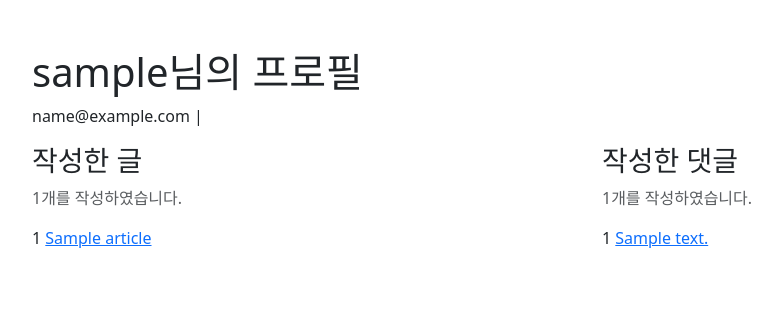
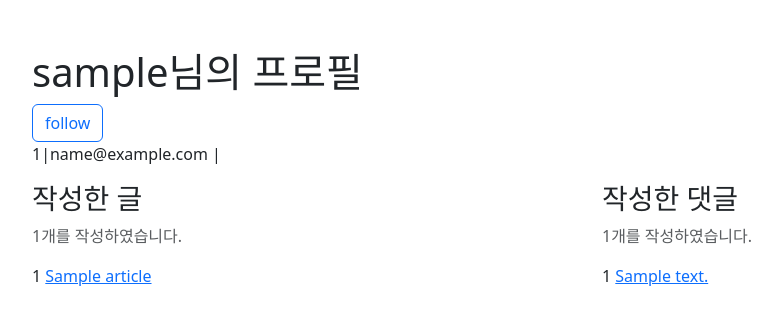
Before and after one commit to jiyeong99/likes_modelForm, a Django app: page /accounts/1/ in a window 1280 px wide. Shown: the part 56-381 px from the top of the page, without its empty margins (50-832 px from the left). Run offline with Django 3.2, Linux system fonts and the light colour scheme; a user stored in the database is signed in; tables that the repository leaves empty hold one stand-in row (values such as "Sample post"); some libraries are stand-ins or nearby versions.

Commit message:
likesandfollow!

```diff
--- a/accounts/models.py
+++ b/accounts/models.py
@@ -1,5 +1,7 @@
+from tkinter import CASCADE
 from django.db import models
 from django.contrib.auth.models import AbstractUser
+from django.conf import settings
 
 class User(AbstractUser):
-    pass
+    followings = models.ManyToManyField('self', symmetrical=False, related_name='followers')
--- a/accounts/templates/accounts/detail.html
+++ b/accounts/templates/accounts/detail.html
@@ -2,7 +2,17 @@
 
 {% block body %}
   <h1>{{ user.username }}님의 프로필</h1>
-  <p>{{ user.email }}
+  {% if request.user != fuser %}
+    <form action="{% url 'accounts:follow' user.pk%}" method='POST'>
+      {% csrf_token %}
+      {% if request.user in user.followers.all %}
+        <input type="submit" value='follow' class='btn btn-outline-primary'>
+      {% else %}
+        <input type="submit" value='unfollow' class='btn btn-outline-danger'>
+      {% endif %}
+    </form>
+  {% endif %}
+  <p>{{user.followers.all|length}}|{{ user.email }}
     |
     {{ user.full_name }}</p>
   <div class="row">
--- a/accounts/urls.py
+++ b/accounts/urls.py
@@ -13,4 +13,5 @@ urlpatterns = [
     path('logout/', views.logout, name='logout'),
     path('update/', views.update, name='update'),
     path('<int:pk>/', views.detail, name='detail'),
+    path('<int:pk>/follow/', views.follow, name='follow'),
 ]
--- a/accounts/views.py
+++ b/accounts/views.py
@@ -59,3 +59,14 @@ def update(request):
         'form': form
     }
     return render(request, 'accounts/update.html', context)
+
+@login_required
+def follow(request,pk):
+    fuser = get_user_model().objects.get(pk=pk)
+    if request.method == 'POST':
+        if fuser.followers.filter(pk=request.user.pk).exists():
+            fuser.followers.remove(request.user)
+        else:
+            fuser.followers.add(request.user)
+        return redirect('accounts:detail', pk)
+    return redirect('accounts:detail', pk)
```
Also changed, not shown: accounts/migrations/0001_initial.py, accounts/migrations/0002_follower.py (added), accounts/migrations/0003_delete_follower.py (added), articles/migrations/0001_initial.py, articles/migrations/0002_article_like_users.py (deleted), 1 other file.
